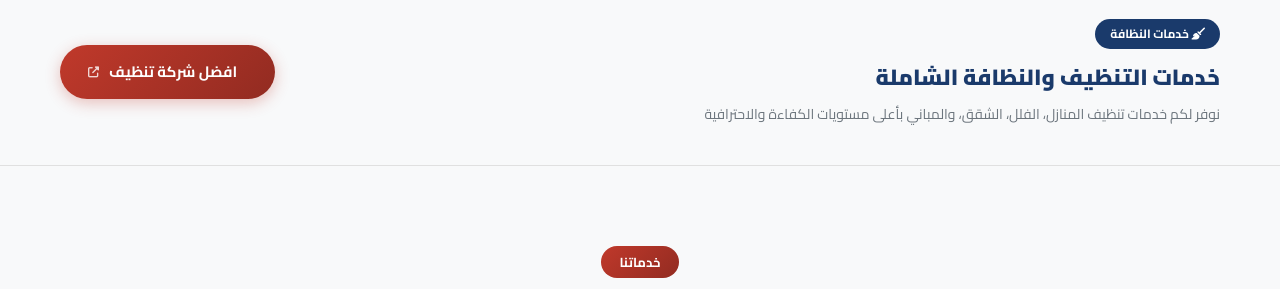
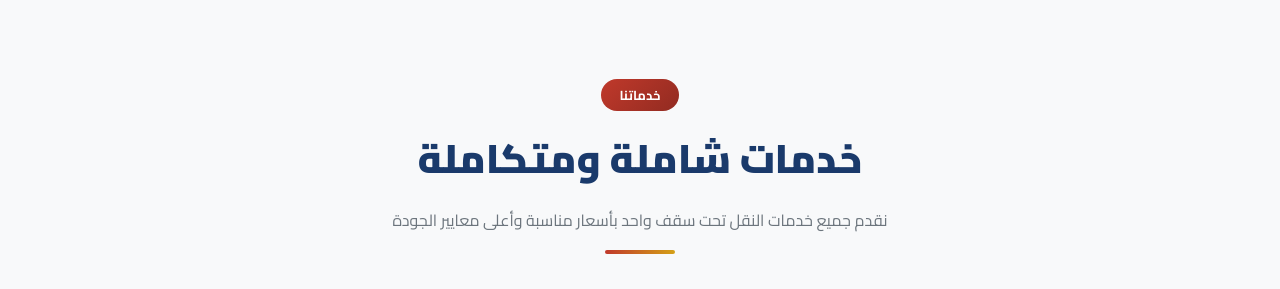
Before and after one commit to AbdelrahmanDeisty20/rounq, a Laravel app: page / in a window 1280 px wide. Shown: the part 864-1153 px from the top of the page. Run offline with Laravel 12, Linux system fonts and the light colour scheme; data comes from the database, SQL or seed files in the repository; data that the repository does not hold is empty.

```diff
--- a/resources/views/pages/index.blade.php
+++ b/resources/views/pages/index.blade.php
@@ -907,6 +907,7 @@ footer {
           <li><a href="#cities">مناطق النقل</a></li>
           <li><a href="#reviews">آراء العملاء</a></li>
           <li><a href="#contact">اتصل بنا</a></li>
+          <li><a href="https://movesaudii.com/">أفضل شركة نقل عفش بالقصيم</a></li>
         </ul>
       </nav>
       <div class="header-cta">
@@ -937,26 +938,6 @@ footer {
         <div class="stat"><div class="num">+10</div><div class="label">سنوات خبرة</div></div>
         <div class="stat"><div class="num">+20</div><div class="label">مدينة نخدمها</div></div>
         <div class="stat"><div class="num">100%</div><div class="label">نقل بضمان</div></div>
-      </div>
-    </div>
-  </div>
-</section>
-
-<!-- PARTNER CLEANING SITE LINK -->
-<section class="partner-section" style="padding: 40px 0; background: var(--off-white); border-top: 1px solid var(--border); border-bottom: 1px solid var(--border); position: relative; z-index: 10;">
-  <div class="container">
-    <div style="display: flex; align-items: center; justify-content: space-between; flex-wrap: wrap; gap: 20px; text-align: right;">
-      <div style="flex: 1; min-width: 280px;">
-        <span class="badge" style="display: inline-block; background: var(--blue); color: var(--white); padding: 5px 15px; border-radius: 50px; font-size: 12px; font-weight: bold; margin-bottom: 10px;"><i class="fas fa-broom"></i> خدمات النظافة</span>
-        <h3 style="font-size: 22px; font-weight: 900; color: var(--blue); margin: 0; font-family: 'Cairo', sans-serif;">خدمات التنظيف والنظافة الشاملة</h3>
-        <p style="color: var(--gray); margin: 6px 0 0; font-size: 14px; line-height: 1.6;">نوفر لكم خدمات تنظيف المنازل، الفلل، الشقق، والمباني بأعلى مستويات الكفاءة والاحترافية</p>
-      </div>
-      <div>
-        <a href="https://rtscllean.com/" target="_blank" rel="noopener noreferrer" style="display: inline-flex; align-items: center; gap: 10px; font-weight: bold; text-decoration: none; padding: 14px 28px; border-radius: 50px; background: linear-gradient(135deg, var(--red), var(--red-dark)); color: var(--white); box-shadow: 0 4px 15px rgba(192, 57, 43, 0.3); transition: all 0.3s ease; border: none; font-size: 15px;" onmouseover="this.style.transform='translateY(-3px)'; this.style.boxShadow='0 6px 20px rgba(192, 57, 43, 0.45)';" onmouseout="this.style.transform='translateY(0)'; this.style.boxShadow='0 4px 15px rgba(192, 57, 43, 0.3)';">
-          <i class="fas fa-sparkles"></i>
-          <span>افضل شركة تنظيف</span>
-          <i class="fas fa-external-link-alt" style="font-size: 11px; opacity: 0.8;"></i>
-        </a>
       </div>
     </div>
   </div>
```
